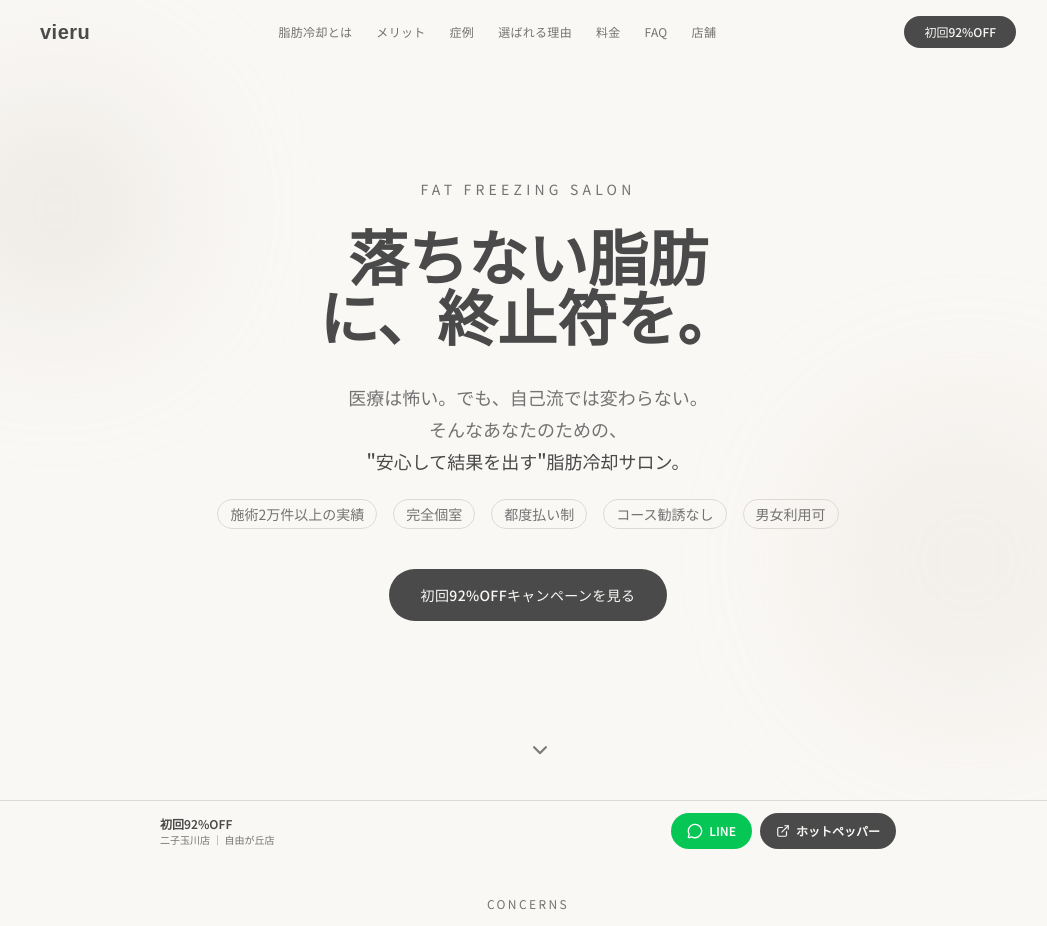
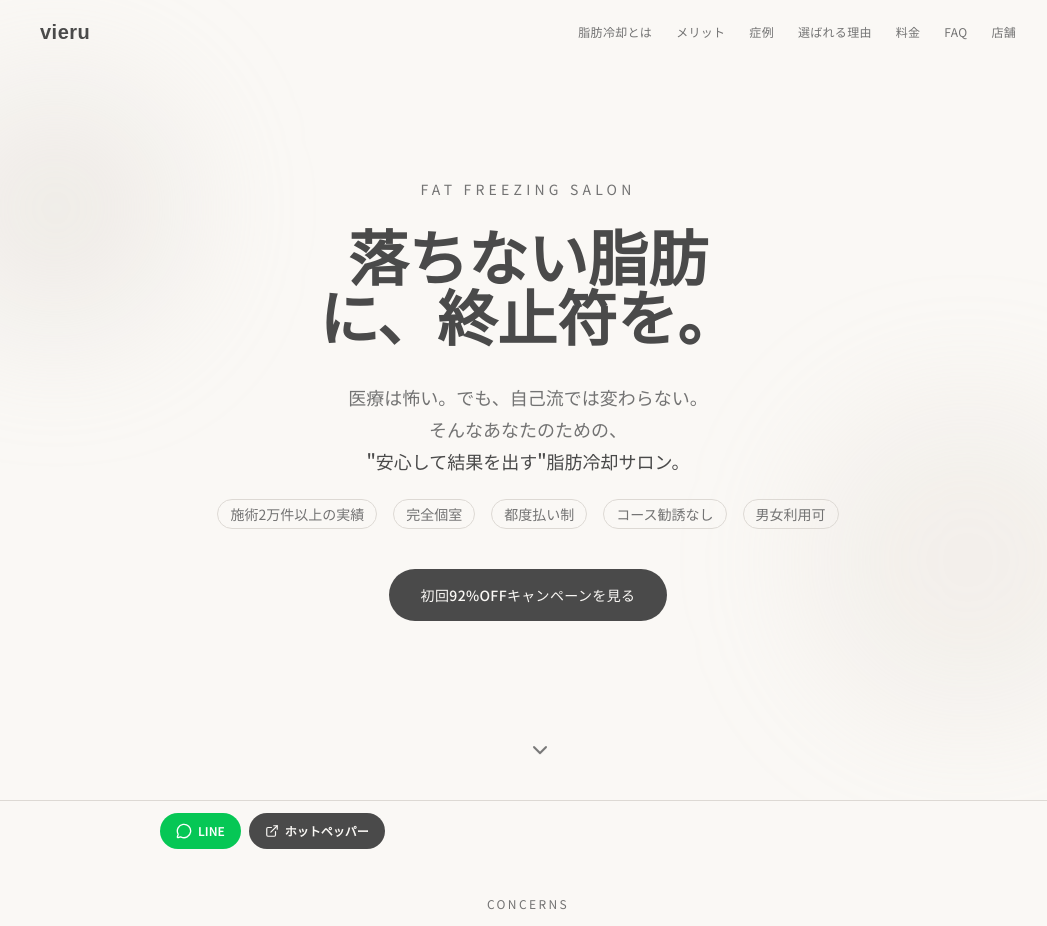
Before and after one commit to ryuya-source/vieru, a Next.js app: page / in a window 1280 px wide. Shown: the top 926 px of the page, without its empty margins (112-1159 px from the left). Built offline with nearby package versions, Linux system fonts and the light colour scheme.

Commit message:
feat: remove "初回92%OFF" CTAs from header and sticky footer
Delete desktop and mobile CTAs and footer text for "初回92%OFF".

```diff
--- a/components/sections/header.tsx
+++ b/components/sections/header.tsx
@@ -50,14 +50,6 @@ export function Header() {
           ))}
         </nav>
 
-        {/* CTA */}
-        <a
-          href="#pricing"
-          className="hidden lg:inline-flex items-center gap-2 bg-foreground text-background px-5 py-2 rounded-full text-xs font-medium hover:opacity-90 transition-opacity"
-        >
-          {'初回92%OFF'}
-        </a>
-
         {/* Mobile menu toggle */}
         <button
           className="lg:hidden text-foreground"
@@ -85,13 +77,6 @@ export function Header() {
               {link.label}
             </a>
           ))}
-          <a
-            href="#pricing"
-            onClick={() => setMenuOpen(false)}
-            className="block text-center bg-foreground text-background px-5 py-3 rounded-full text-sm font-medium mt-4"
-          >
-            {'初回92%OFFキャンペーン'}
-          </a>
         </nav>
       )}
     </header>
--- a/components/sections/sticky-footer.tsx
+++ b/components/sections/sticky-footer.tsx
@@ -19,11 +19,6 @@ export function StickyFooter() {
       }`}
     >
       <div className="max-w-3xl mx-auto px-4 py-3 flex items-center justify-between gap-3">
-        <div className="hidden sm:block shrink-0">
-          <p className="text-xs font-semibold">{'初回92%OFF'}</p>
-          <p className="text-[10px] text-muted-foreground">{'二子玉川店 ｜ 自由が丘店'}</p>
-        </div>
-
         <div className="flex items-center gap-2 w-full sm:w-auto">
           <a
             href="#"
```
